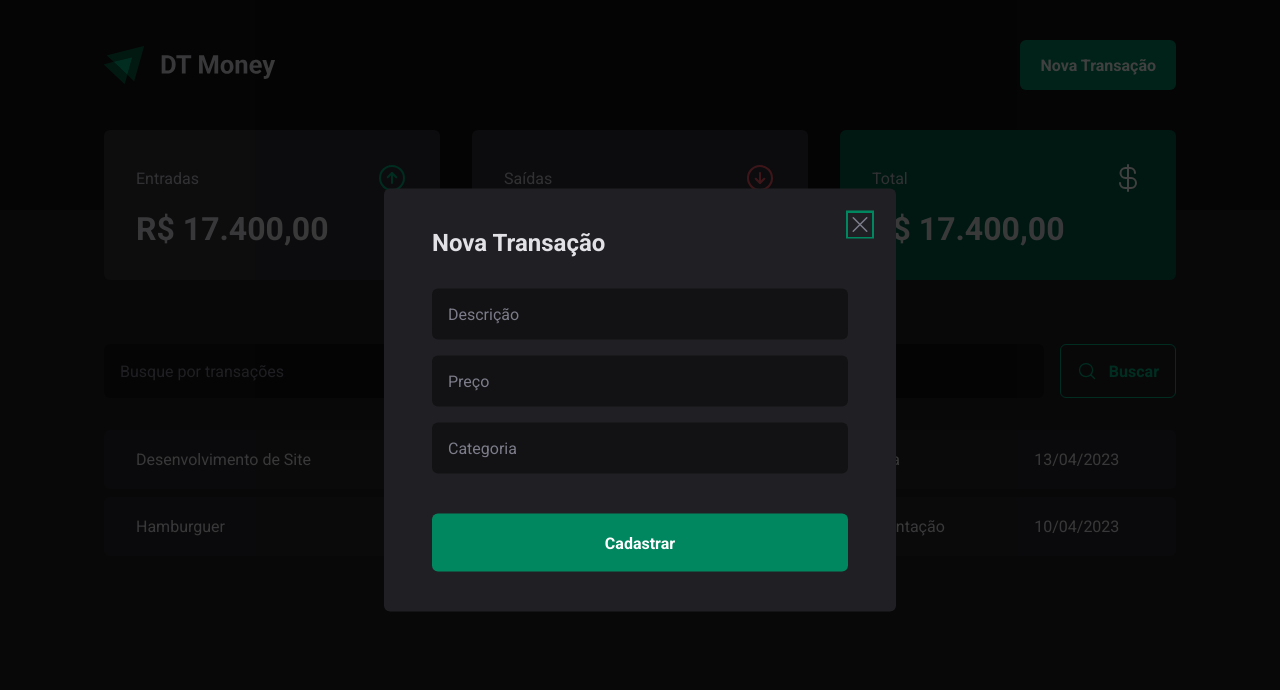
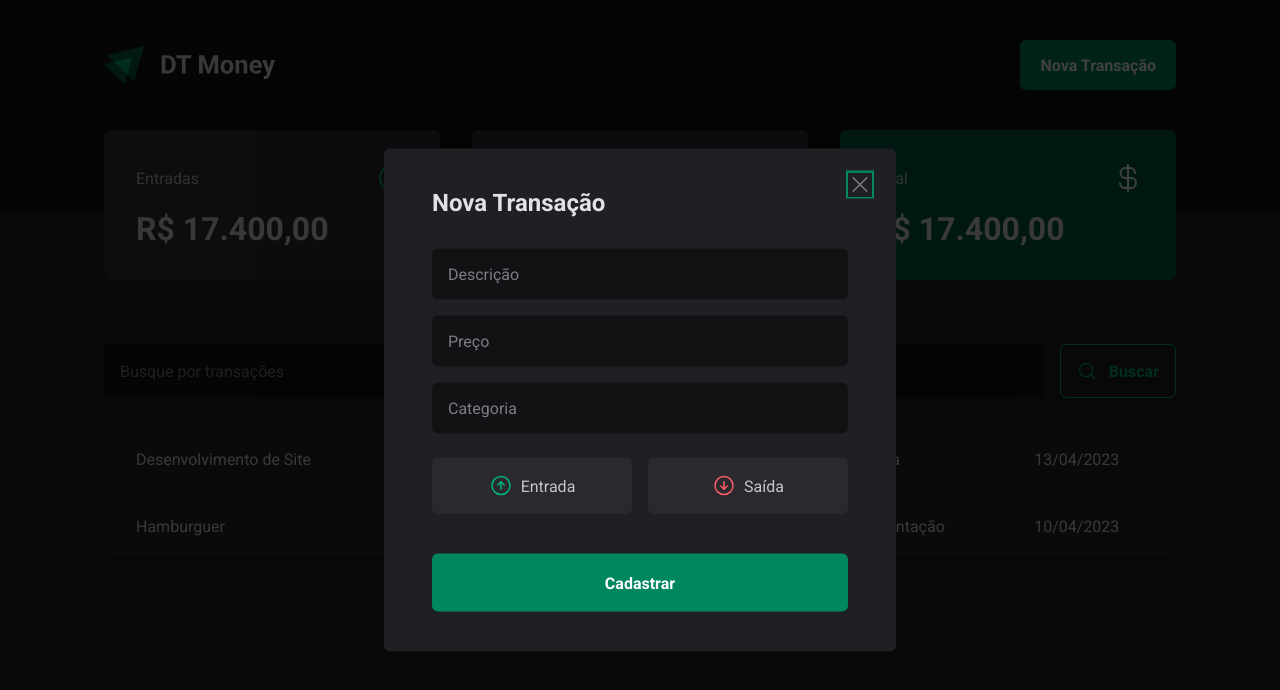
Before and after one commit to GHenriqueP/Finance-Manager, a React (Vite) app: page / in a window 1280 px wide. Both pictures are taken after a click on the button "Nova Transação". Shown: the top 690 px of the page. Built offline with nearby package versions, Linux system fonts and the light colour scheme.

Commit message:
Adicionando botões de tipo - Modal Nova Transação
- Adicionando e estilizando botão "Entrada"
- Adicionando e estilizando botão "Saída"

```diff
--- a/package.json
+++ b/package.json
@@ -11,6 +11,7 @@
   },
   "dependencies": {
     "@radix-ui/react-dialog": "^1.0.4",
+    "@radix-ui/react-radio-group": "^1.1.3",
     "phosphor-react": "^1.4.1",
     "react": "^18.2.0",
     "react-dom": "^18.2.0",
--- a/src/components/NewTransactionModal/index.tsx
+++ b/src/components/NewTransactionModal/index.tsx
@@ -1,6 +1,6 @@
 import * as Dialog from "@radix-ui/react-dialog";
-import { CloseButton, Content, Overlay } from "./styles";
-import { X } from "phosphor-react";
+import { CloseButton, Content, Overlay, TransactionType, TransactionTypeButton } from "./styles";
+import { ArrowCircleDown, ArrowCircleUp, X } from "phosphor-react";
 
 export function NewTransactionModal() {
   return (
@@ -19,6 +19,18 @@
           <input type="number" placeholder="Preço" required />
           <input type="text" placeholder="Categoria" required />
 
+          <TransactionType>
+            <TransactionTypeButton variant="income" value="income">
+              <ArrowCircleUp size={24} />
+              Entrada
+            </TransactionTypeButton>
+
+            <TransactionTypeButton variant="outcome" value="outcome">
+              <ArrowCircleDown size={24} />
+              Saída
+            </TransactionTypeButton>
+          </TransactionType>
+
           <button type="submit">
             Cadastrar
           </button>
--- a/src/components/NewTransactionModal/styles.ts
+++ b/src/components/NewTransactionModal/styles.ts
@@ -1,5 +1,6 @@
-import * as Dialog from "@radix-ui/react-dialog";
 import { styled } from "styled-components";
+import * as Dialog from '@radix-ui/react-dialog';
+import * as RadioGroup from '@radix-ui/react-radio-group';
 
 export const Overlay = styled(Dialog.Overlay)`
   position: fixed;
@@ -67,3 +68,45 @@
   cursor: pointer;
   color: ${props => props.theme["gray-500"]};
 `
+
+export const TransactionType = styled(RadioGroup.Root)`
+  display: grid;
+  grid-template-columns: repeat(2, 1fr);
+  gap: 1rem;
+  margin-top: 0.5rem;
+`
+
+interface TransactionTypeButtonProps {
+  variant: 'income' | 'outcome';
+}
+
+export const TransactionTypeButton = styled(RadioGroup.Item) <TransactionTypeButtonProps>`
+  background: ${props => props.theme["gray-700"]};
+  padding: 1rem;
+  display: flex;
+  align-items: center;
+  justify-content: center;
+  gap: 0.5rem;
+  border-radius: 6px;
+  cursor: pointer;
+  border: 0;
+  color: ${props => props.theme["gray-300"]};
+
+  svg {
+    color: ${props => props.variant === 'income' ? props.theme["green-300"] : props.theme["red-300"]};
+  }
+
+  &[data-state='unchecked']:hover {
+    transition: background-color 0.2s;
+    background: ${props => props.theme["gray-600"]};
+  }
+
+  &[data-state='checked'] {
+    color: ${props => props.theme.white};
+    background: ${props => props.variant === 'income' ? props.theme["green-500"] : props.theme["red-500"]};
+
+    svg {
+      color: ${props => props.theme.white};
+    }
+  }
+`
```
Also changed, not shown: 1 other file (tests, documents, lock files or other folders).
